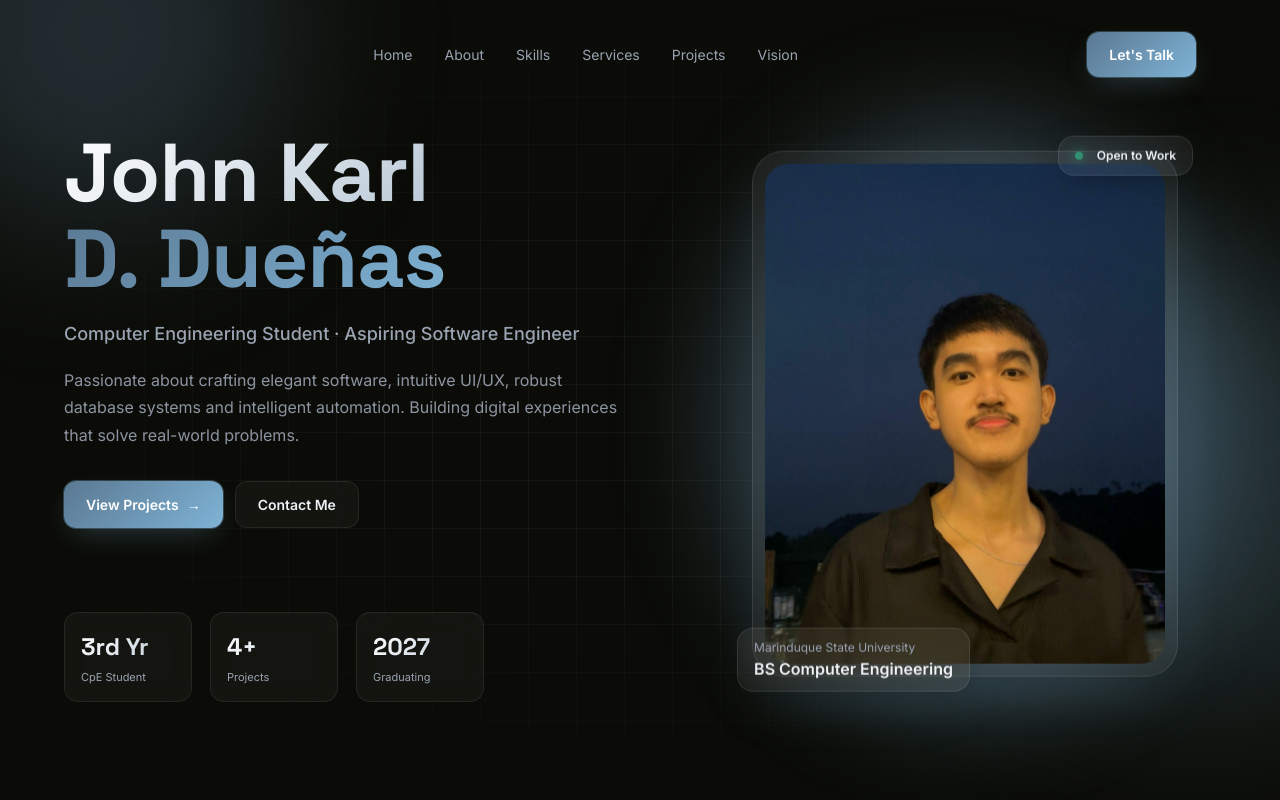
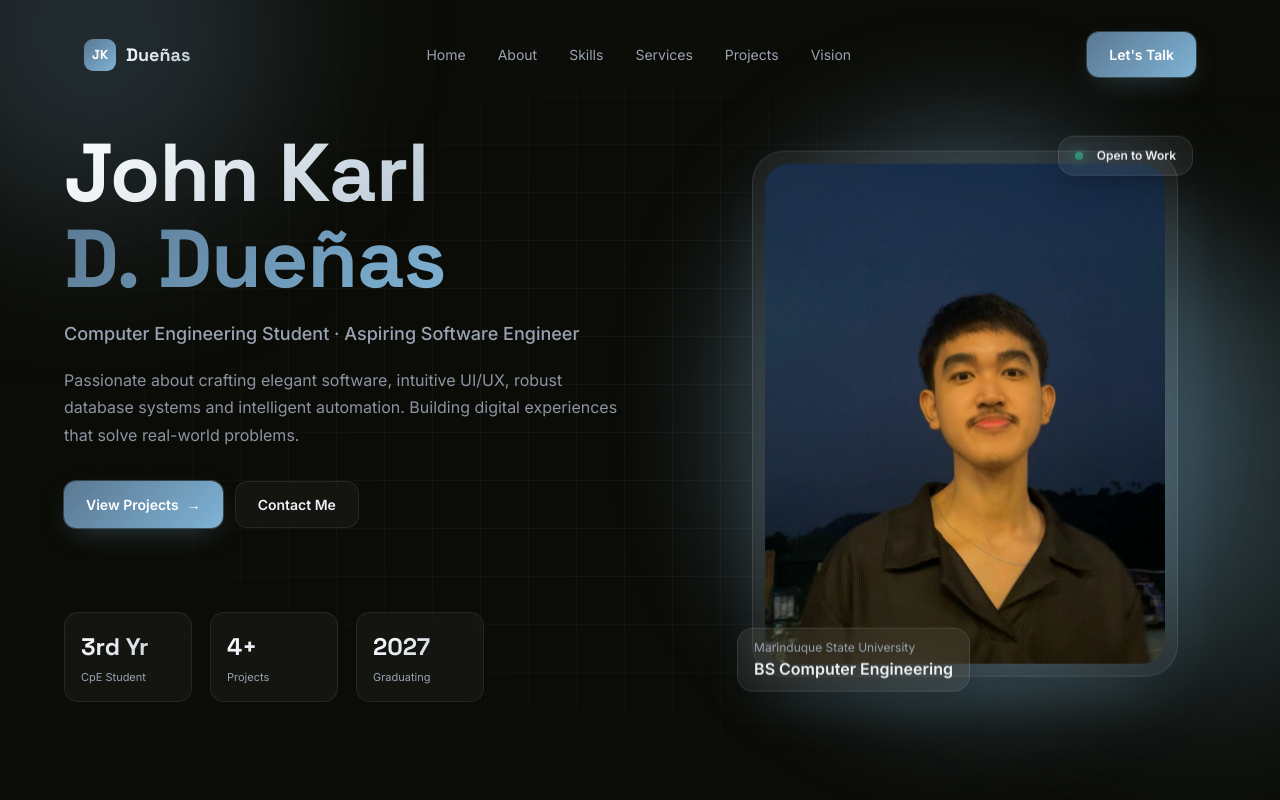
Before and after one commit to duenasjohnkarl-web/portfolio, a plain HTML site: page index.html in a window 1280 px wide. Shown: the top 800 px of the page. Drawn offline with Linux system fonts and the light colour scheme.

Commit message:
Add brand badge and text gradient to navbar

```diff
--- a/index.html
+++ b/index.html
@@ -18,6 +18,8 @@
   <div class="nav-wrap">
     <nav class="nav">
       <a href="#home" class="brand">
+        <span class="brand-badge">JK</span>
+        <span class="text-gradient">Dueñas</span>
       </a>
       <div class="nav-links">
         <a href="#home">Home</a>
```
